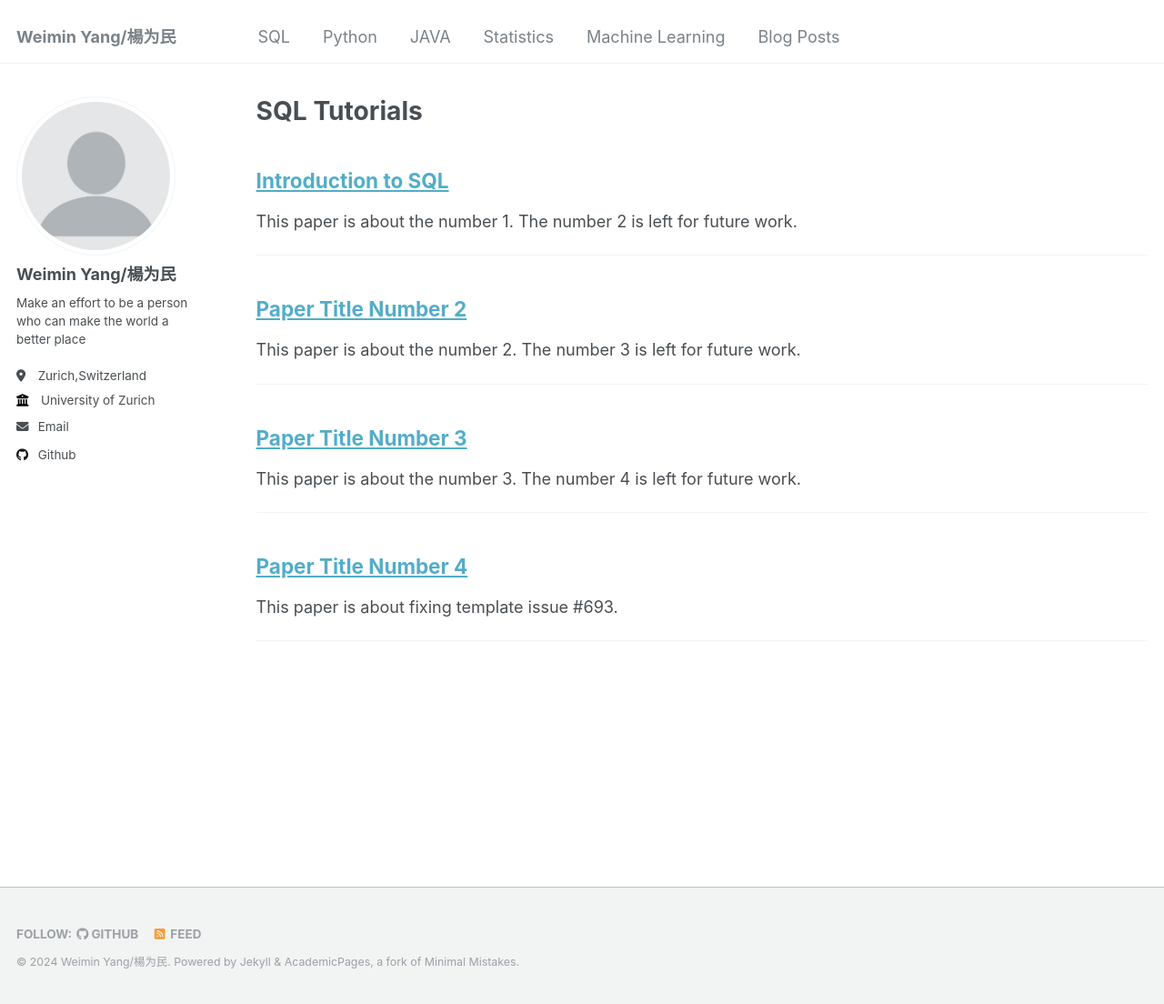
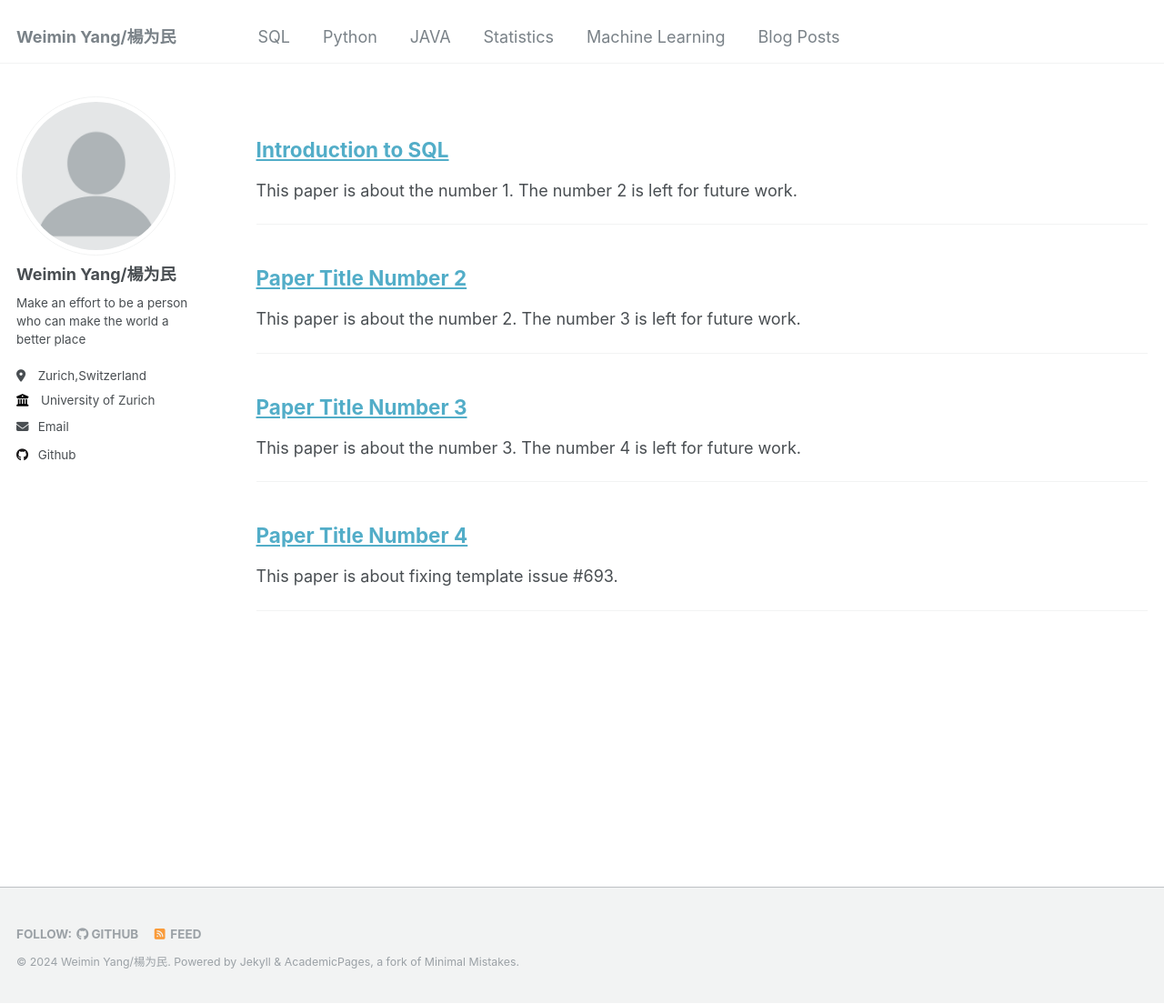
Before and after one commit to weimin3/weimin3.github-io, a Jekyll site: the page built from _pages/SQL.html, in a window 1280 px wide and 1104 px high. Shown: the whole window at 91% size. Built offline with Jekyll 4.4.1, drawn with Linux system fonts in a browser that asks for light colours.

Commit message:
Update SQL.html

```diff
--- a/_pages/SQL.html
+++ b/_pages/SQL.html
@@ -4,13 +4,6 @@ title: "SQL"
 permalink: /SQL/
 author_profile: true
 ---
-<!-- <style>
-  h1 {
-    display: none;
-  }
-</style> -->
-
-<h1>SQL Tutorials</h1>
 
 {% for tutorial in site.SQL %}
   <h2><a href="{{ tutorial.url }}">{{ tutorial.title }}</a></h2>
```
